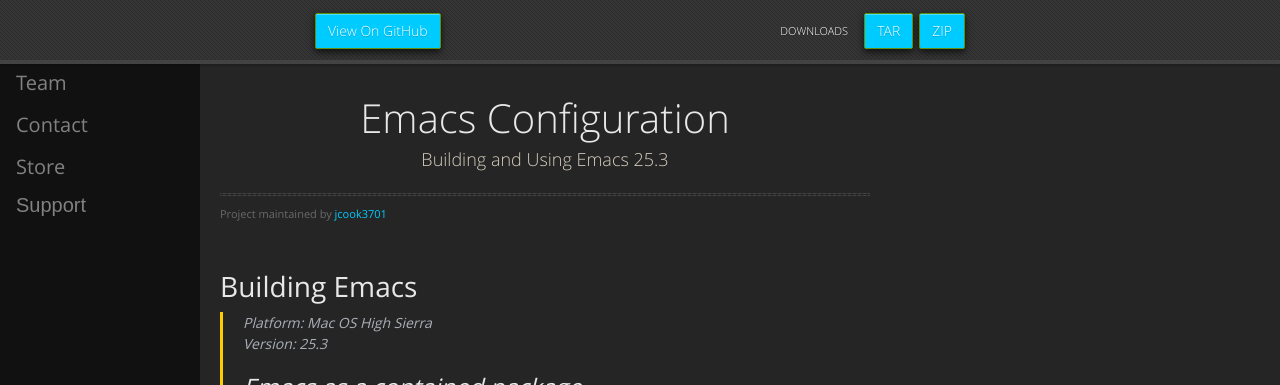
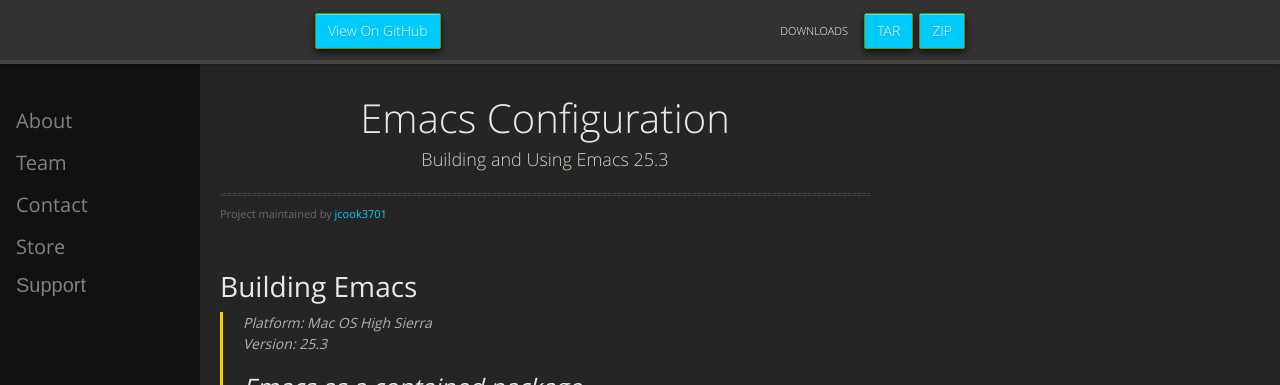
Before and after one commit to jcook3701/emacs_configuration, a Jekyll site: the page built from docs/index.md, in a window 1280 px wide and 1400 px high. Shown: the top 385 px of the window. Built offline with Jekyll 4.4.1, drawn with Linux system fonts in a browser that asks for light colours; our own code applies the rules of GitHub Pages for plain Markdown files.

Commit message:
testing custom nav bar

```diff
--- a/docs/_includes/navigation.html
+++ b/docs/_includes/navigation.html
@@ -15,7 +15,7 @@
 
 <!-- Then we build the nav bar. -->
 
-<div class="sidenav">
+<!--<div class="sidenav">-->
     {% for entry in site.data.navigation %}
         {% if entry.url == current_page %}
             {% assign current = ' class="current"' %}
@@ -37,7 +37,7 @@
         <a{{ current }} href="{{ site.baseurl }}{{ entry.url }}">{{ entry.title }}</a>
         {% endif %}
     {% endfor %}
-</div>
+<!--</div>-->
 
 
 
--- a/docs/_sass/jekyll-theme-midnight.scss
+++ b/docs/_sass/jekyll-theme-midnight.scss
@@ -38,7 +38,7 @@
   left: 0;
   background-color: #111;
   overflow-x: hidden;
-  padding-top: 20px;
+  padding-top: 100px;
 }
 
 /* Style the sidenav links and the dropdown button */
```
